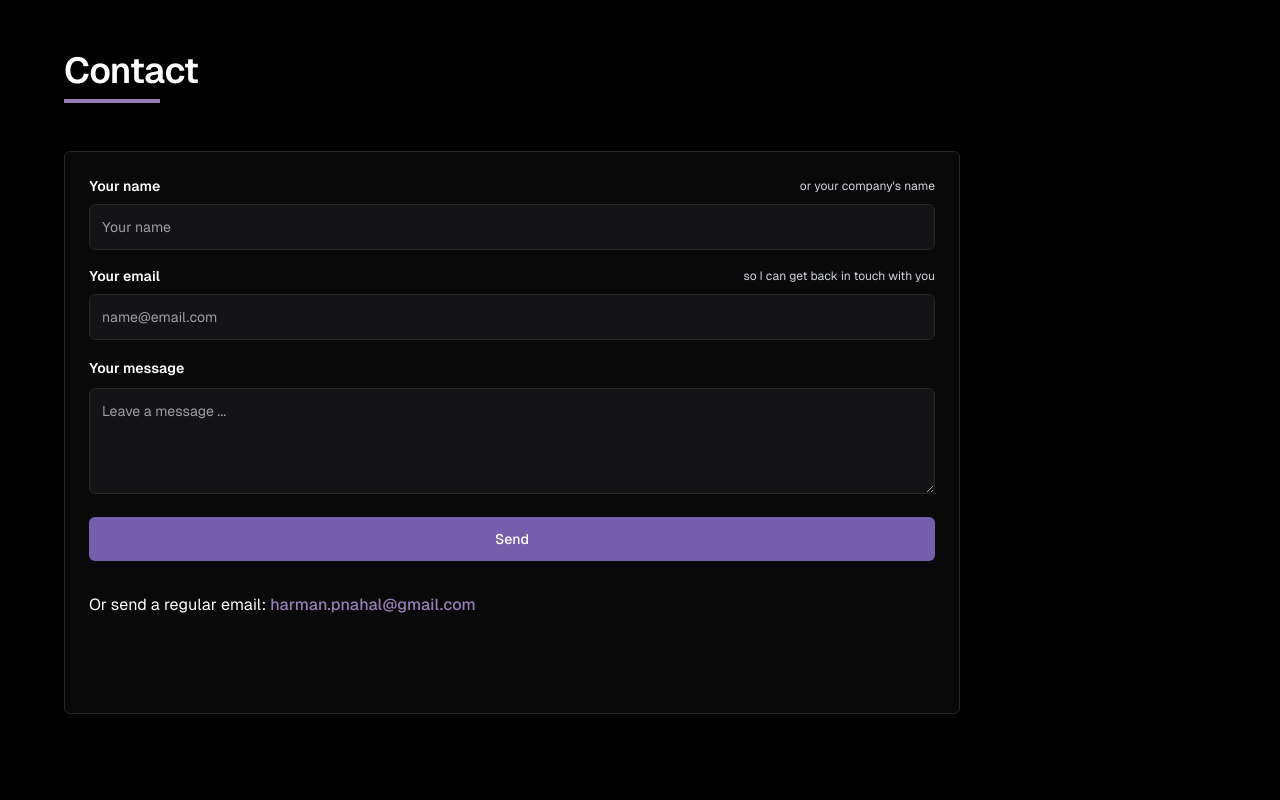
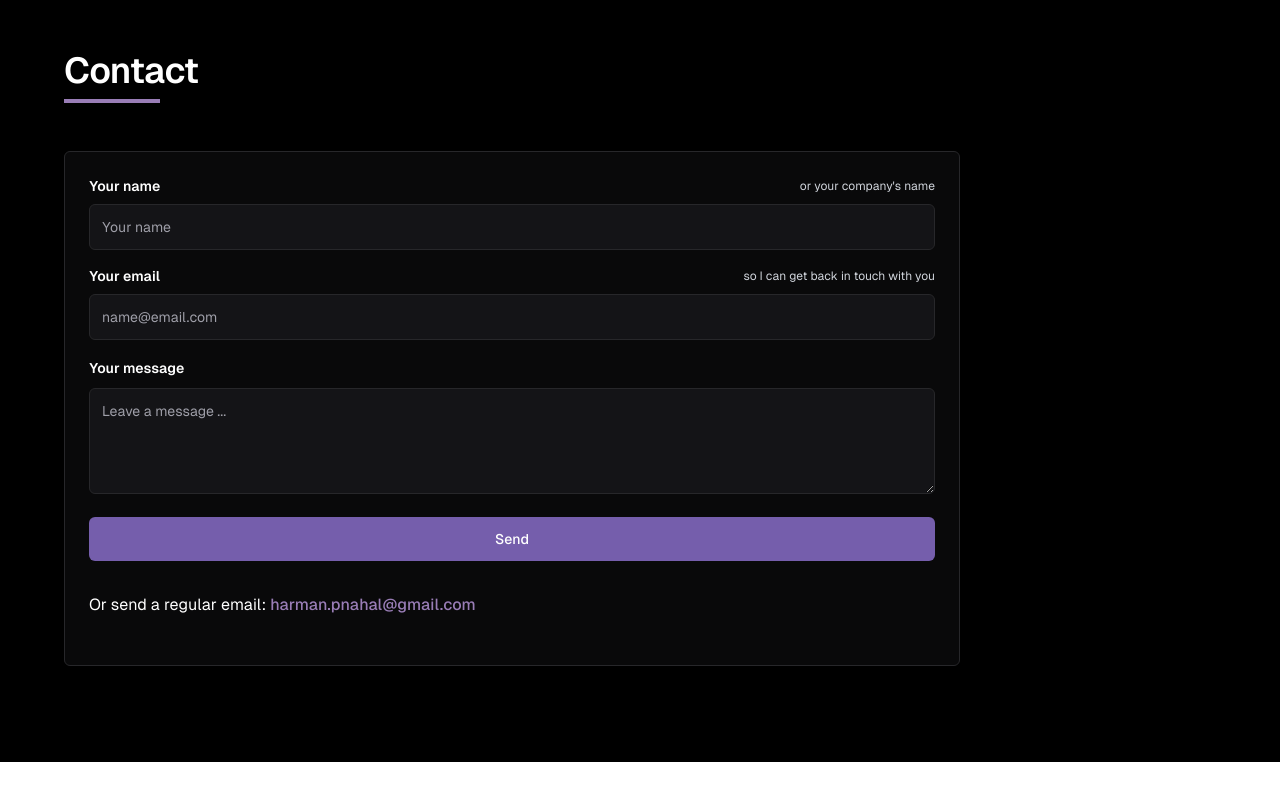
Before and after one commit to Harmxn02/harmansingh.nl, a Next.js app: page / in a window 1280 px wide. Shown: the part 3622-4422 px from the top of the page. After the commit the page ends 4384 px from the top, so only its background shows below. Built offline with nearby package versions, Linux system fonts and the light colour scheme.

Commit message:
Decrease bottom padding

```diff
--- a/src/app/components/Form.jsx
+++ b/src/app/components/Form.jsx
@@ -106,7 +106,7 @@ export default function Contact() {
 		>
 			<SectionTitle />
 			<div
-				className="mt-12 max-w-4xl rounded-md border border-zinc-800 bg-zinc-900/40 p-6 pb-24 backdrop-blur-sm"
+				className="mt-12 max-w-4xl rounded-md border border-zinc-800 bg-zinc-900/40 p-6 pb-12 backdrop-blur-sm"
 				data-aos="fade-up"
 				data-aos-delay="100"
 			>
```
